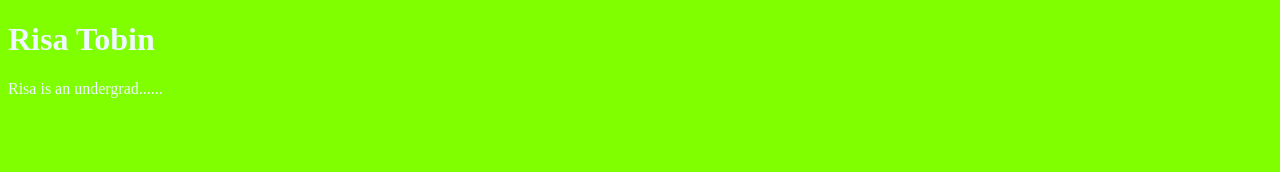
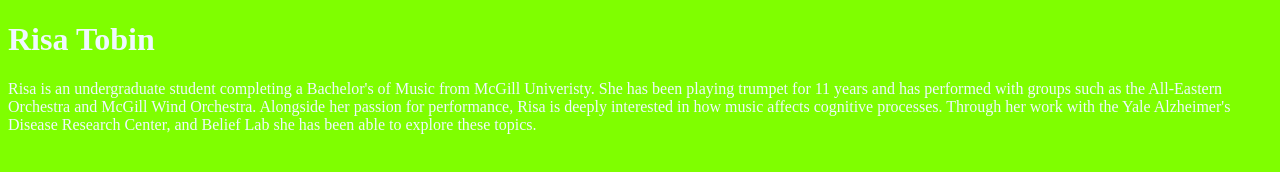
Before and after one commit to RTobin05/RTobin05.github.io, a plain HTML site: page index.html in a window 1280 px wide. Drawn offline with Linux system fonts and the light colour scheme.

Commit message:
added personal bio

```diff
--- a/index.html
+++ b/index.html
@@ -2,11 +2,11 @@
 <html>
 <head>
     <meta charset="UTF-8" />
-    <title>Risa's Website</title>
+    <title>Risa Tobin</title>
     <link rel="stylesheet" href="style.css">
 </head>
 <body>
     <h1>Risa Tobin</h1>
-    <p>Risa is an undergrad......</p>
+    <p>Risa is an undergraduate student completing a Bachelor's of Music from McGill Univeristy. She has been playing trumpet for 11 years and has performed with groups such as the All-Eastern Orchestra and McGill Wind Orchestra. Alongside her passion for performance, Risa is deeply interested in how music affects cognitive processes. Through her work with the Yale Alzheimer's Disease Research Center, and Belief Lab she has been able to explore these topics.   </p>
 </body>
 </html>
```
